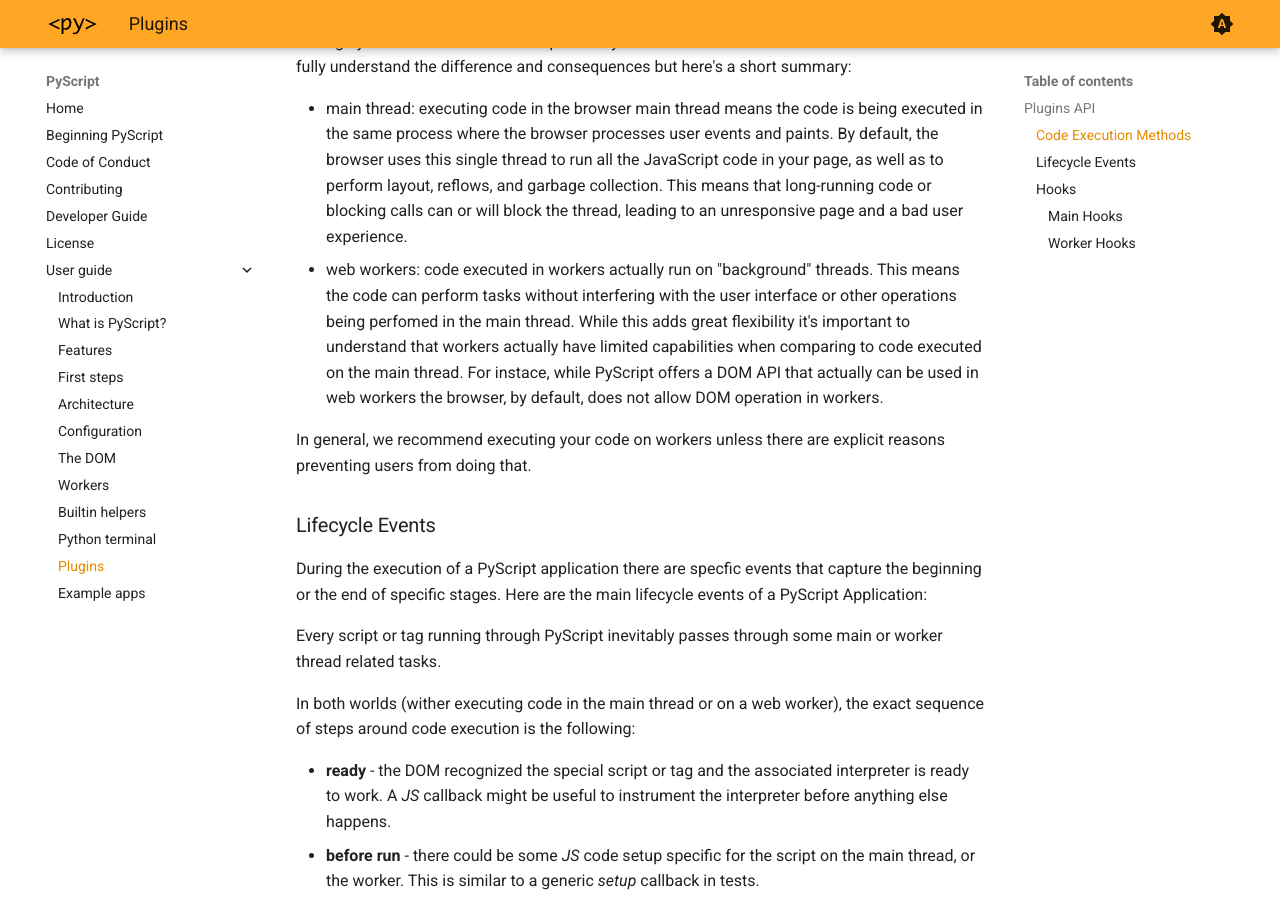
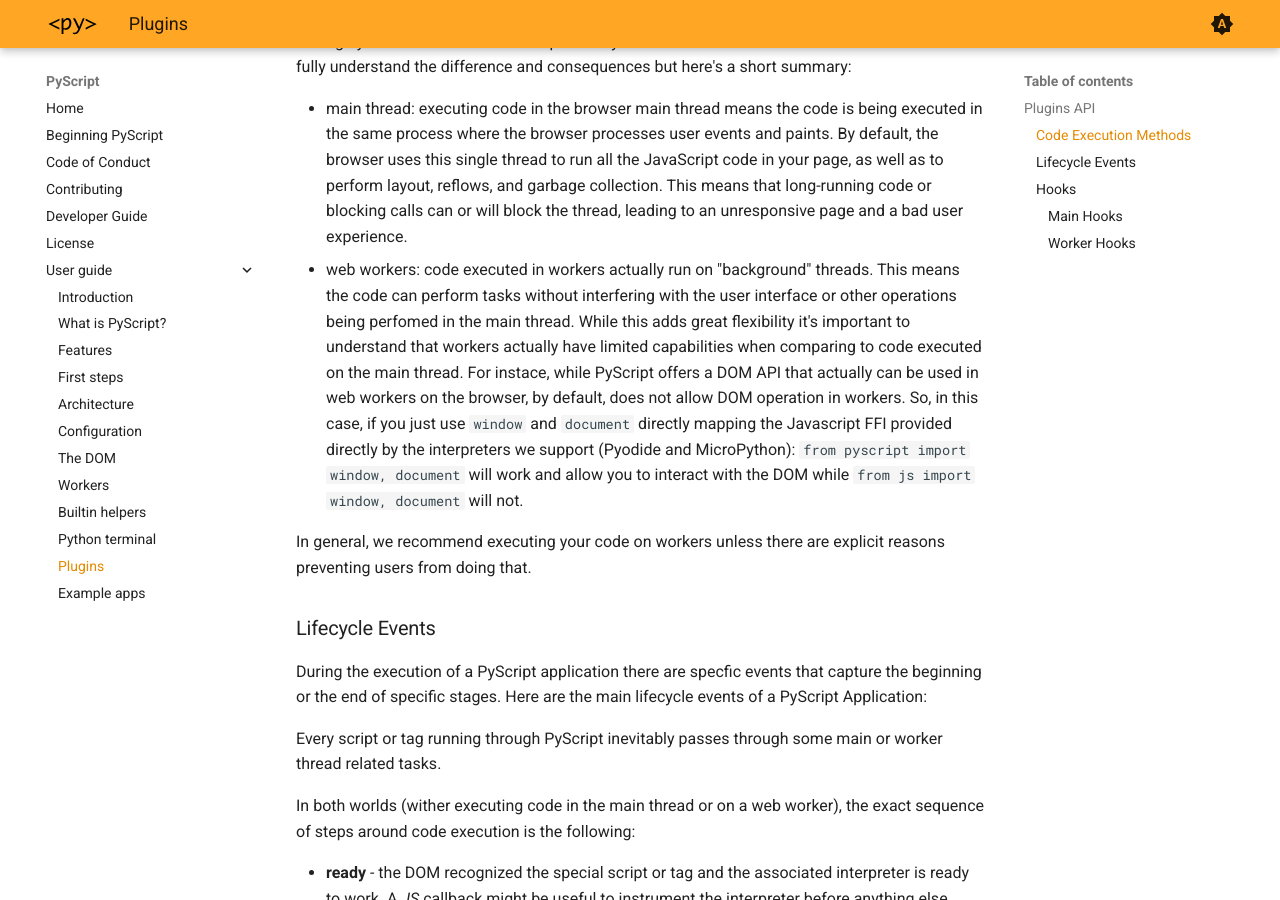
Before and after one commit to pyscript/docs, an MkDocs documentation site: the page built from docs/user-guide/plugins.md, in a window 1280 px wide and 900 px high, scrolled down 1528 px. Built offline with MkDocs 1.6.1 and Material for MkDocs 9.7.7, drawn with Linux system fonts in a browser that asks for light colours; the version menu is left out.

Commit message:
expand on the DOM api we support in workers

```diff
--- a/docs/user-guide/plugins.md
+++ b/docs/user-guide/plugins.md
@@ -81,7 +81,10 @@ page and a bad user experience.
 tasks without interfering with the user interface or other operations being perfomed in the main thread. While
 this adds great flexibility it's important to understand that workers actually have limited capabilities when
 comparing to code executed on the main thread. For instace, while PyScript offers a DOM API that actually can
-be used in web workers the browser, by default, does not allow DOM operation in workers.
+be used in web workers on the browser, by default, does not allow DOM operation in workers. So, in this case,
+if you just use `window` and `document` directly mapping the Javascript FFI provided directly by the interpreters
+we support (Pyodide and MicroPython): `from pyscript import window, document` will work and allow you to interact
+with the DOM while `from js import window, document` will not.
 
 In general, we recommend executing your code on workers unless there are explicit reasons preventing users from
 doing that.
```
